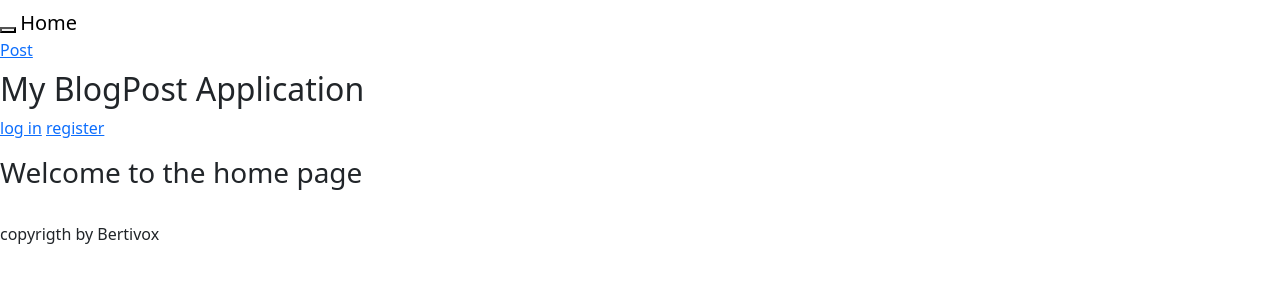
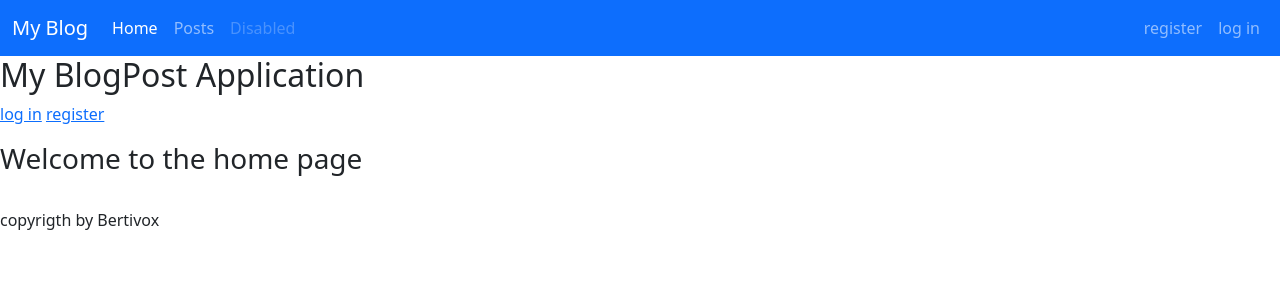
Before and after one commit to tolly00/my_blog, a Django app: page / in a window 1280 px wide. Shown: the top 300 px of the page. Run offline with Django 5.2, Linux system fonts and the light colour scheme; some libraries are stand-ins or nearby versions.

Commit message:
before styling logout or login

```diff
--- a/templates/base.html
+++ b/templates/base.html
@@ -9,21 +9,38 @@
     {% bootstrap_javascript %}
 </head>
 <body>
-    <nav class="navbar navbar-default navbar-static-top">
-        <div class="navbar-header">
-            <button type="button" class="navbar-toggle collapsed"
-            data-toggle="collapse" data-target="#navbar"
-            aria-expanded="false" aria-controls="navbar">
+    <nav class="navbar navbar-expand-lg bg-primary" data-bs-theme="dark">
+        <div class="container-fluid">
+          <a class="navbar-brand" href="#">My Blog</a>
+          <button class="navbar-toggler" type="button" data-bs-toggle="collapse" data-bs-target="#navbarSupportedContent" aria-controls="navbarSupportedContent" aria-expanded="false" aria-label="Toggle navigation">
+            <span class="navbar-toggler-icon"></span>
+          </button>
+          <div class="collapse navbar-collapse" id="navbarSupportedContent">
+            <ul class="navbar-nav me-auto mb-2 mb-lg-0">
+              <li class="nav-item">
+                <a class="nav-link active" aria-current="page" href="#">Home</a>
+              </li>
+              <li class="nav-item">
+                <a class="nav-link" href="#">Posts</a>
+              </li>
 
-            </button>
-            <a class="navbar-brand" href="/">Home</a>
+              <li class="nav-item">
+                <a class="nav-link disabled" aria-disabled="true">Disabled</a>
+              </li>
+            </ul>
+            <ul class="nav navbar-nav navbar-right">
+
+                <li class="nav-item">
+                    <a class="nav-link" href="#">register</a>
+                </li>
+                <li class="nav-item">
+                    <a class="nav-link" href="#">log in</a>
+                </li>
+            </ul>
+          </div>
         </div>
-        <div id="navbar" class="navbar-collapse">
-            <ul class="nav navbar-nav">
-                <li> <a href="{% url 'post' %}">Post</a><br></li>
-            </ul>
-        </div>
-    </nav>
+      </nav>
+
             <h2>My BlogPost Application</h2>
             <p>
 
```
